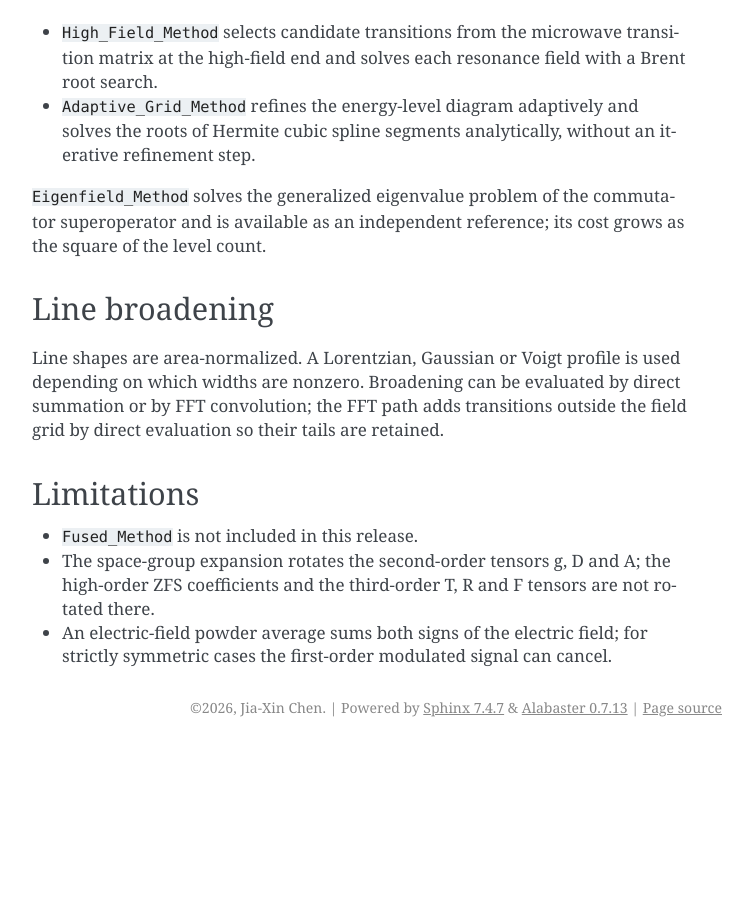
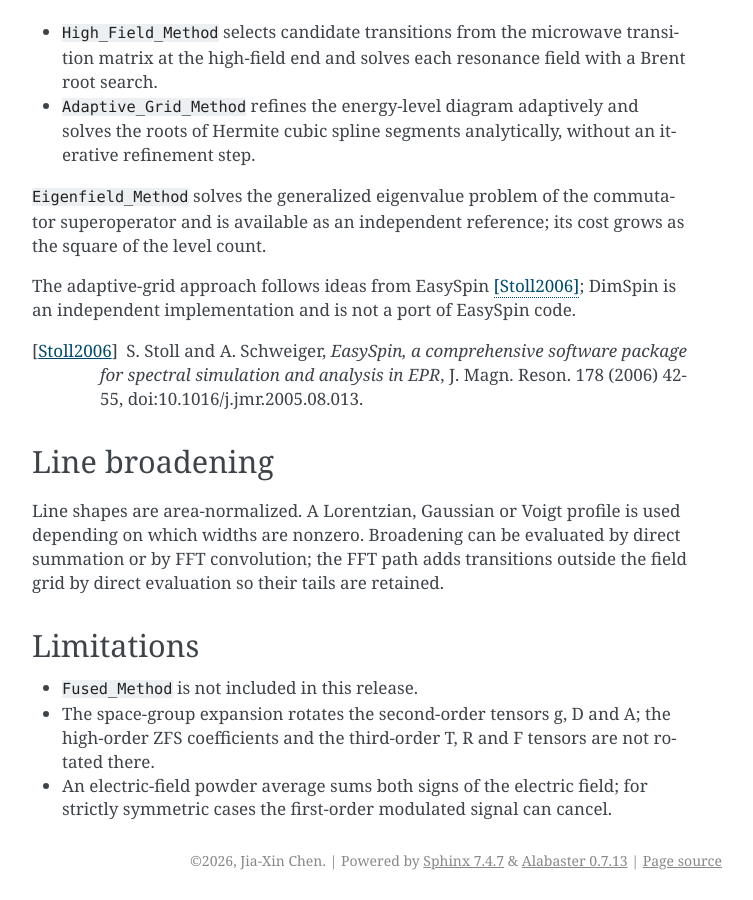
Before and after one commit to deservecjx/DimSpin, a Sphinx documentation site: the page built from docs/theory.rst, in a window 1280 px wide and 900 px high, scrolled down 1150 px. Shown: the whole window, without its empty margins (388-1141 px from the left). Built offline with Sphinx 7.4.7, drawn with Linux system fonts in a browser that asks for light colours; before the commit the page ends 1897 px from its top, so only the background shows below that.

Commit message:
docs: add EasySpin reference

```diff
--- a/docs/theory.rst
+++ b/docs/theory.rst
@@ -66,6 +66,13 @@ Two methods are available:
 commutator superoperator and is available as an independent reference; its
 cost grows as the square of the level count.
 
+The adaptive-grid approach follows ideas from EasySpin [Stoll2006]_; DimSpin
+is an independent implementation and is not a port of EasySpin code.
+
+.. [Stoll2006] S. Stoll and A. Schweiger, *EasySpin, a comprehensive software
+   package for spectral simulation and analysis in EPR*, J. Magn. Reson.
+   178 (2006) 42-55, doi:10.1016/j.jmr.2005.08.013.
+
 Line broadening
 ---------------
 
```
Also changed, not shown: README.md (+8 -0 lines), 2 other files.
